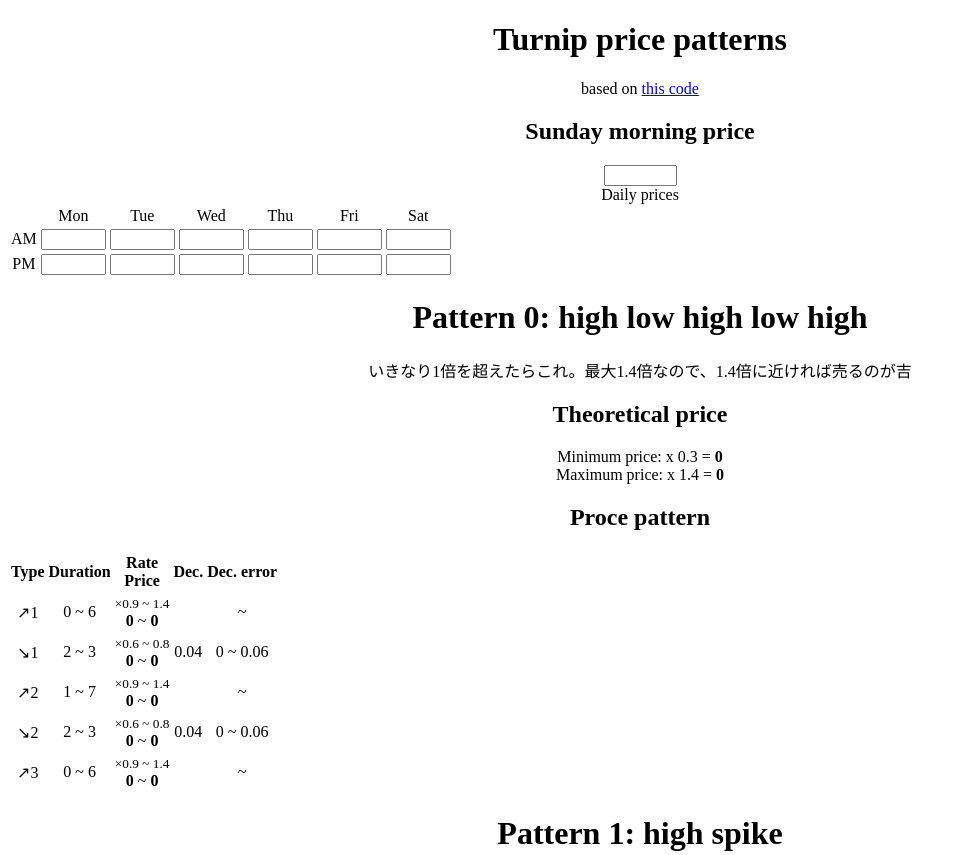
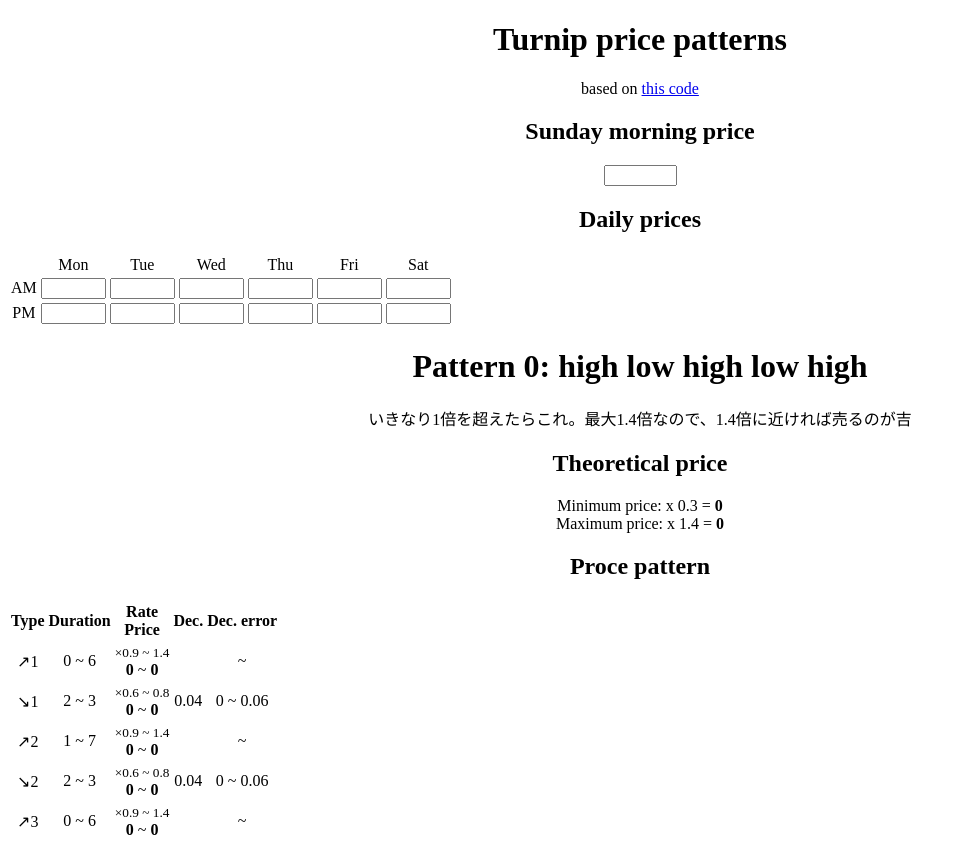
Before and after one commit to peccu/turnip, a website: page dist/index.html in a window 1280 px wide. Shown: the top 855 px of the page, without its empty margins (0-963 px from the left). Drawn offline with nearby package versions, Linux system fonts and the light colour scheme.

Commit message:
Update index.html

```diff
--- a/dist/index.html
+++ b/dist/index.html
@@ -15,7 +15,7 @@
     <div id="app">
       <h2>Sunday morning price</h2>
       <div><input inputmode="numeric" pattern="[0-9]*" type="text" v-model="firstPrice" size="6"/></div>
-      <div>Daily prices</div>
+      <h2>Daily prices</h2>
       <div>
         <table>
           <tr>
```
